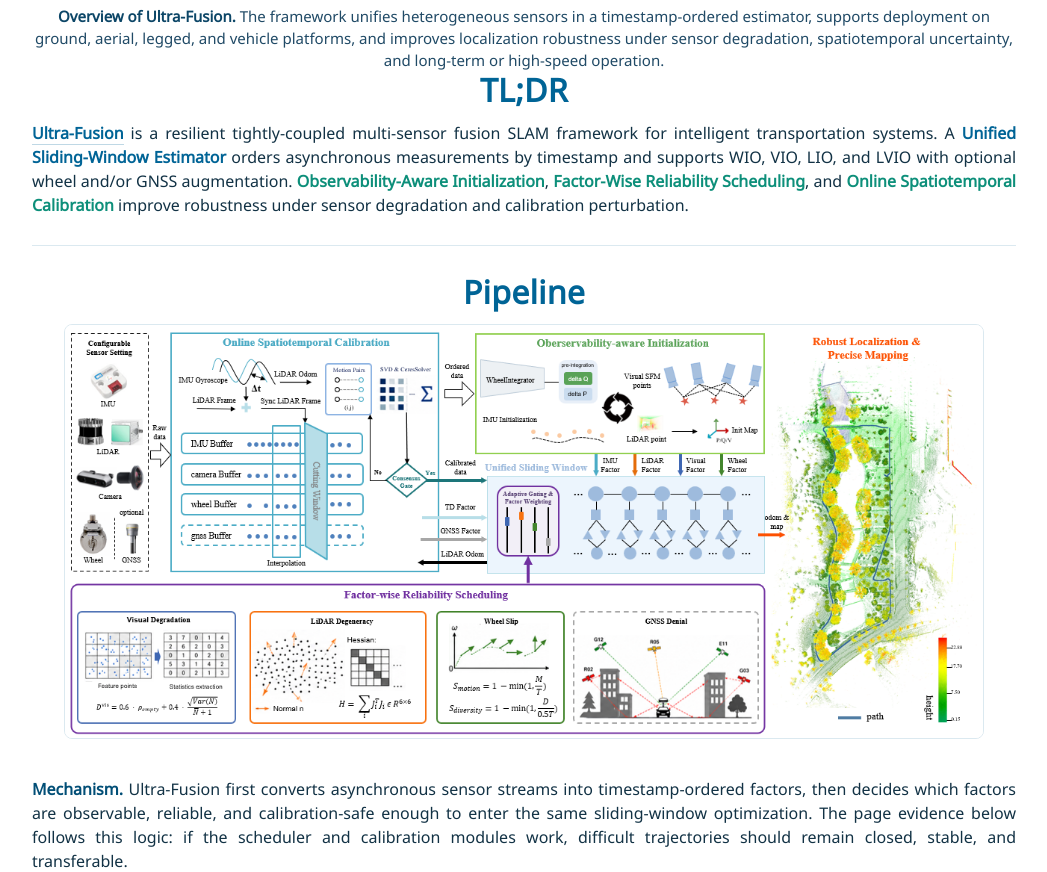
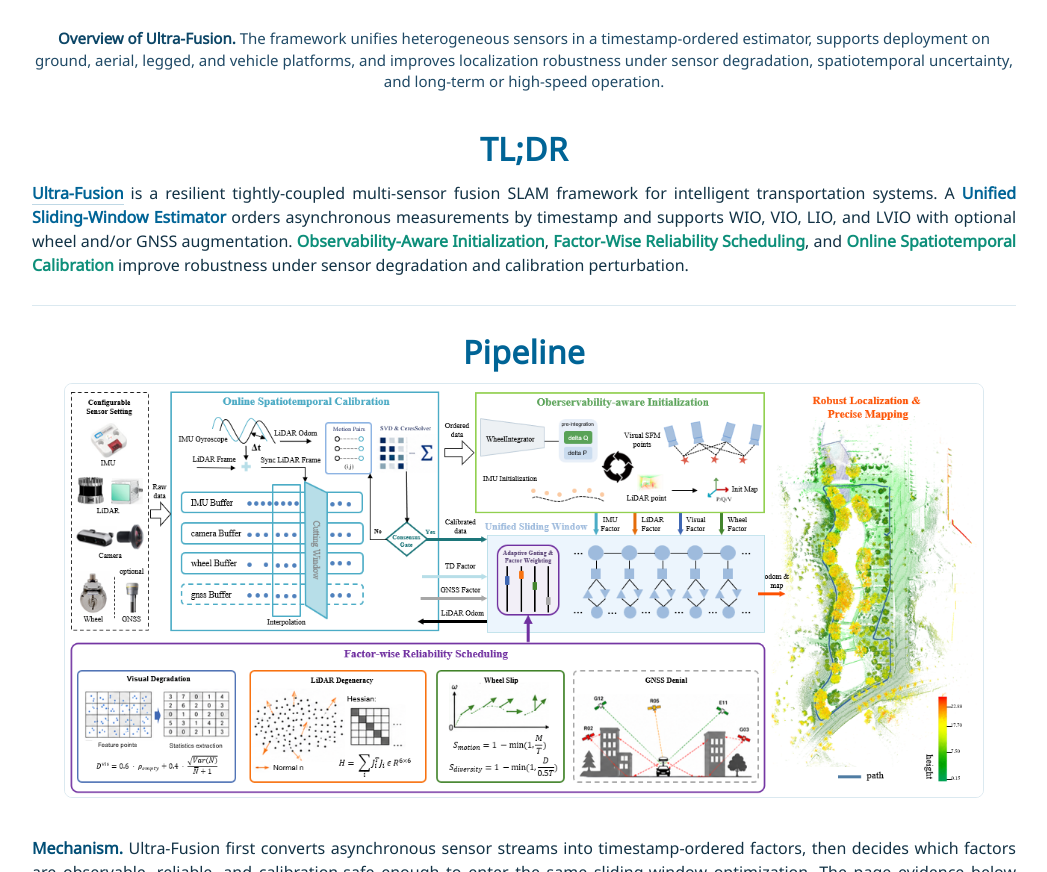
Before and after one commit to sjtuyinjie/ultrafusion-web, a website: page index.html in a window 1280 px wide. Shown: the part 1574-2446 px from the top of the page, without its empty margins (116-1163 px from the left). Drawn offline with nearby package versions, Linux system fonts and the light colour scheme; some icons are missing; a web font is replaced by a local one.

```diff
--- a/index.html
+++ b/index.html
@@ -125,6 +125,17 @@
 
     .uf-overview-caption {
       text-align: center;
+    }
+
+    .teaser-figure + .uf-overview-caption {
+      margin-top: 0.8cm;
+      margin-bottom: 0;
+    }
+
+    .teaser-figure + .uf-overview-caption + .uf-block {
+      margin-top: 1cm;
+      padding-top: 0;
+      border-top: none;
     }
 
     .exp-subsection {
```
